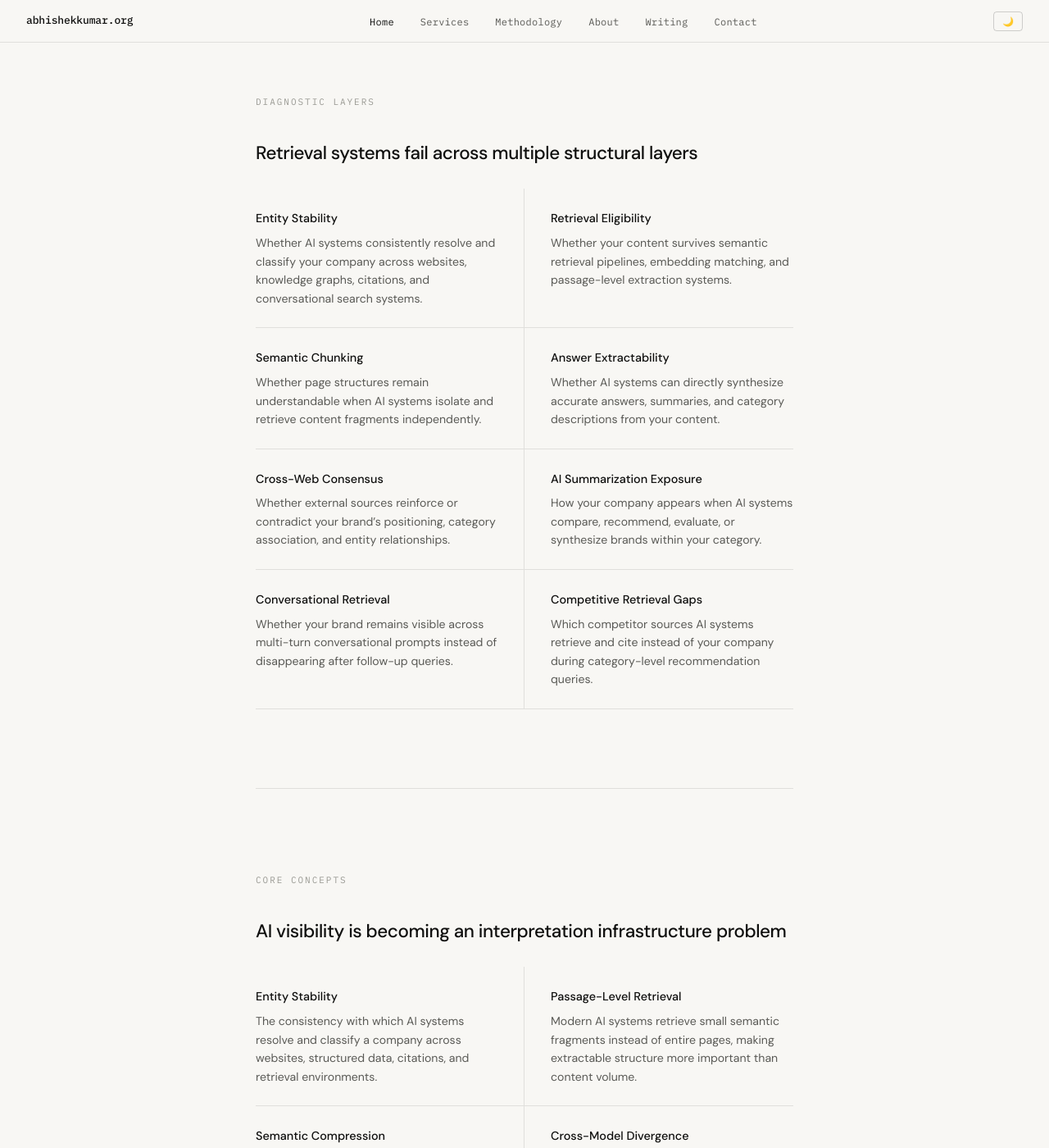
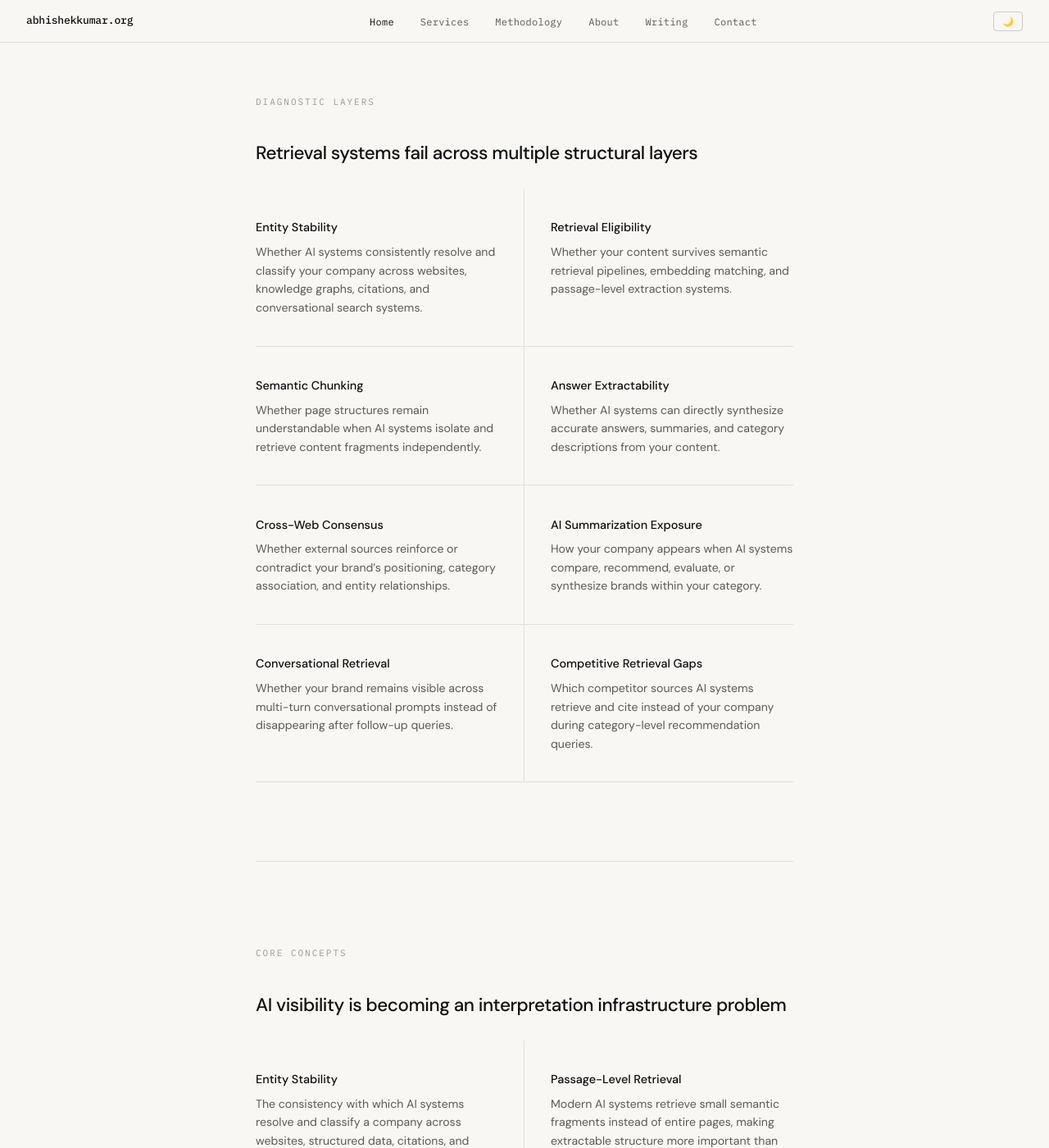
Before and after one commit to abhishu5/abhishekkumar.org, a Jekyll site: the page index.html, which Jekyll copies as it is, in a window 1280 px wide and 1400 px high, scrolled down 1588 px. Shown: the whole window at 82% size. Built offline with Jekyll 4.4.1, drawn with Linux system fonts in a browser that asks for light colours.

Commit message:
Update index.html

```diff
--- a/index.html
+++ b/index.html
@@ -179,7 +179,7 @@
       gap: 0;
     }
     .grid-item {
-      padding: 1.5rem 0;
+      padding: 2.2rem 0;
       border-bottom: 0.5px solid var(--border);
     }
     .grid-item:nth-child(odd) { padding-right: 2rem; border-right: 0.5px solid var(--border); }
```
